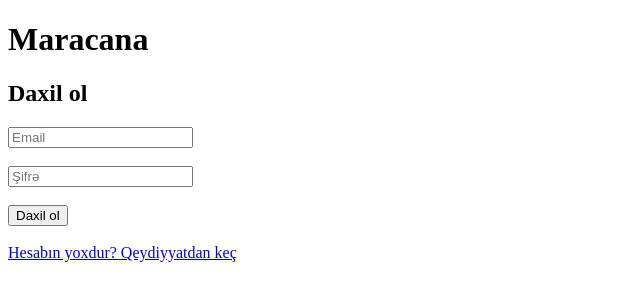
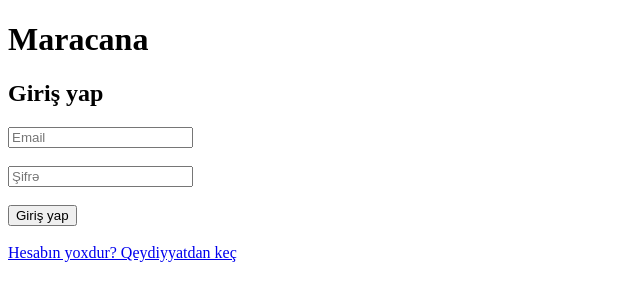
Before and after one commit to misasalam001-cloud/Maracana-, a Next.js app: page /login in a window 1280 px wide. Shown: the top 300 px of the page, without its empty margins (0-640 px from the left). Built offline with nearby package versions, Linux system fonts and the light colour scheme.

Commit message:
Update page.js

```diff
--- a/app/login/page.js
+++ b/app/login/page.js
@@ -8,14 +8,13 @@ export default function Login() {
 
   function handleLogin(e) {
     e.preventDefault();
-
-    alert("Login sistemi hazırlanır...");
+    alert("Login hazırlanır...");
   }
 
   return (
     <main>
       <h1>Maracana</h1>
-      <h2>Daxil ol</h2>
+      <h2>Giriş yap</h2>
 
       <form onSubmit={handleLogin}>
         <input
@@ -38,12 +37,14 @@ export default function Login() {
 
         <br /><br />
 
-        <button type="submit">Daxil ol</button>
+        <button type="submit">Giriş yap</button>
       </form>
 
       <br />
 
-      <a href="/register">Hesabın yoxdur? Qeydiyyatdan keç</a>
+      <a href="/register">
+        Hesabın yoxdur? Qeydiyyatdan keç
+      </a>
     </main>
   );
 }
```
